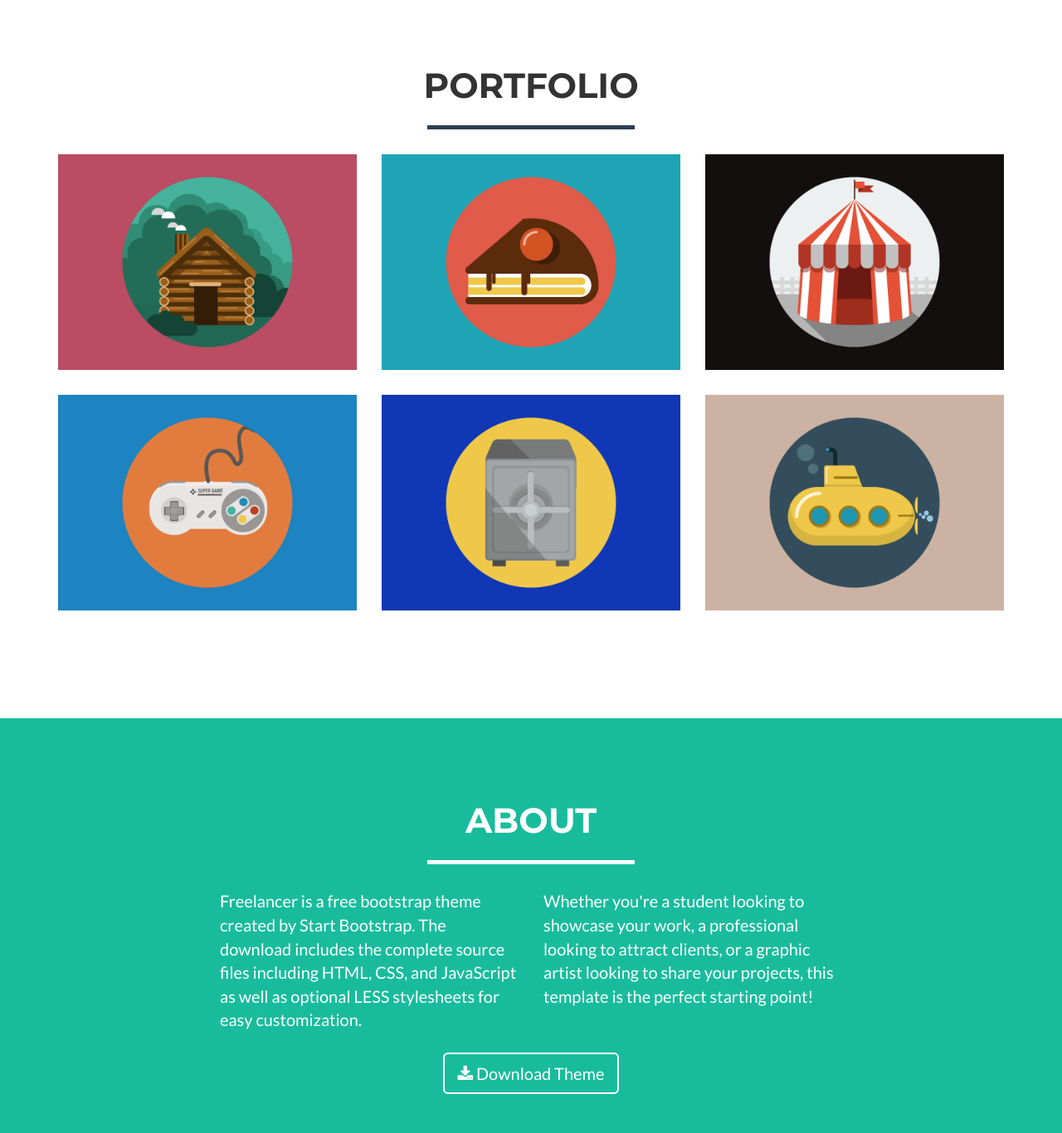
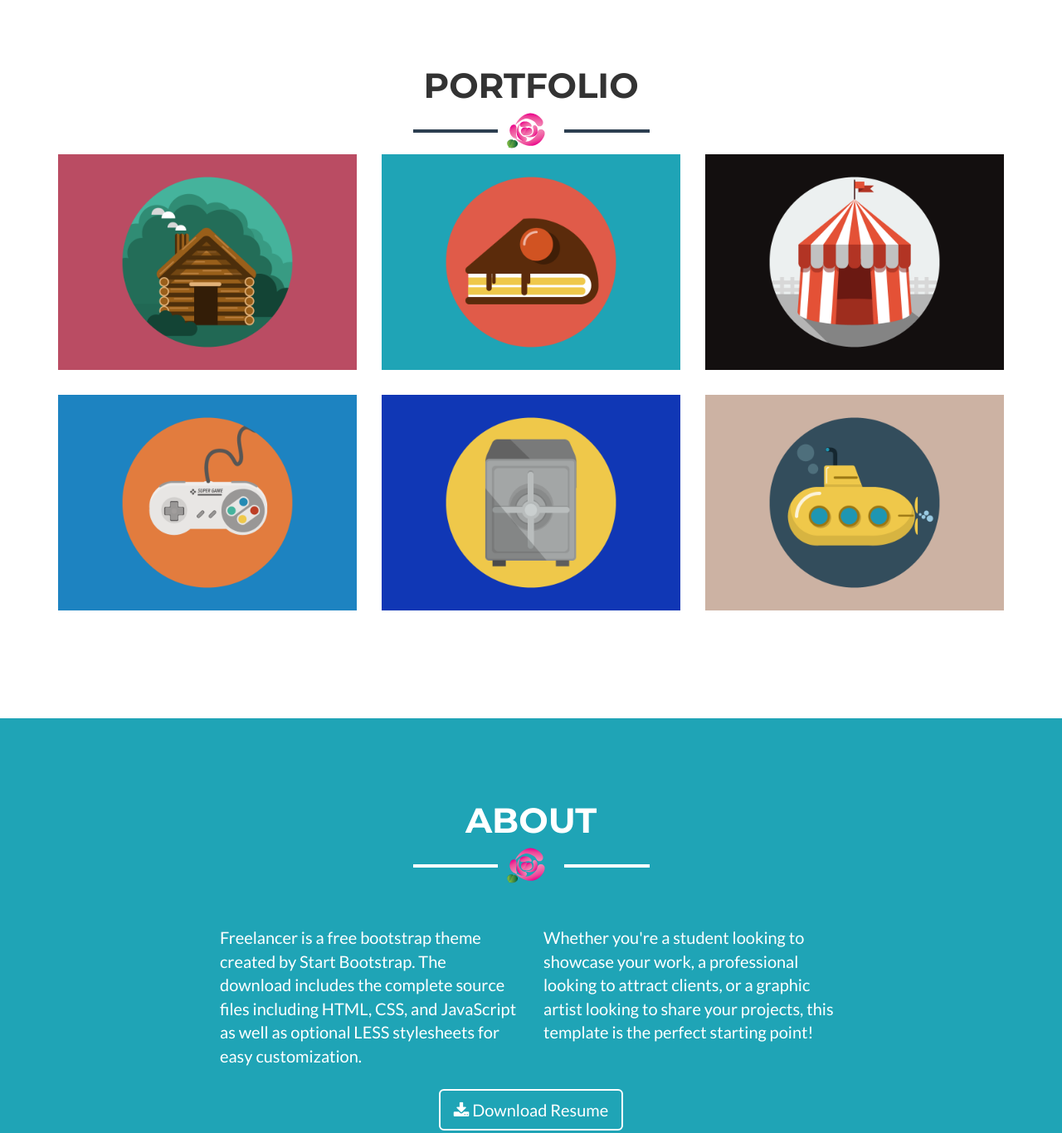
Before and after one commit to rnkings/personalPort, a website: page index.html in a window 1280 px wide. Shown: the part 920-2286 px from the top of the page at 83% size. Drawn offline with nearby package versions, Linux system fonts and the light colour scheme; a web font is replaced by a local one.

Commit message:
added rose and hr to white background of portfolio section

```diff
--- a/css/styles.css
+++ b/css/styles.css
@@ -69,6 +69,10 @@ a{
     height: 300px;
 }
 
+.AboutSpace{
+    height:150px;
+}
+
 .hrContainer {
     height: 60px;
     position: relative;
@@ -90,3 +94,27 @@ a{
     background-color: #2C3E50;
 
 }
+
+.hrBlueStyles{
+    background-color: #2C3E50;
+    position:absolute;
+    height:4px;
+    width:25%;
+    top:50%;
+    margin:0 auto;
+    left: 37.5%;
+    z-index: 0 !important;
+}
+
+.roseLogoWhite{
+    background-color: #fff;
+
+}
+
+.roseLogoAbout{
+    background-color: #1FA4B6;
+}
+
+section.success {
+    background-color: #1FA4B6;
+}
--- a/index.html
+++ b/index.html
@@ -81,7 +81,7 @@
 <!--                           <h5 class="center gardenOfYourMind">Water the garden of your mind</h5> -->
                     </div>
                     <div class="intro-text">
-                        <span class="name">Rose Koenings</span>
+                        <span class="name">Rose</span>
                         <div class="hrContainer">
 <!--                             <div class="hrLeftStyles"></div> -->
                             <img src="img/roselogo.png" class="roseHr roseLogo">
@@ -101,7 +101,12 @@
             <div class="row">
                 <div class="col-lg-12 text-center">
                     <h2>Portfolio</h2>
-                    <hr class="star-primary">
+                     <div class="hrContainer">
+<!--                             <div class="hrLeftStyles"></div> -->
+                            <img src="img/roselogo.png" class="roseHr roseLogoWhite">
+                            <div class="hrBlueStyles">
+                        </div>
+                        </div>
                 </div>
             </div>
             <div class="row">
@@ -174,8 +179,14 @@
         <div class="container">
             <div class="row">
                 <div class="col-lg-12 text-center">
-                    <h2>About</h2>
-                    <hr class="star-light">
+                    <div class="AboutSpace">
+                        <h2>About</h2>
+                        <div class="hrContainer">
+                            <img src="img/roselogo.png" class="roseHr roseLogoAbout">
+                            <div class="hrStyles">
+                        </div>
+                        </div>
+                    </div>
                 </div>
             </div>
             <div class="row">
@@ -187,7 +198,7 @@
                 </div>
                 <div class="col-lg-8 col-lg-offset-2 text-center">
                     <a href="#" class="btn btn-lg btn-outline">
-                        <i class="fa fa-download"></i> Download Theme
+                        <i class="fa fa-download"></i> Download Resume
                     </a>
                 </div>
             </div>
```
